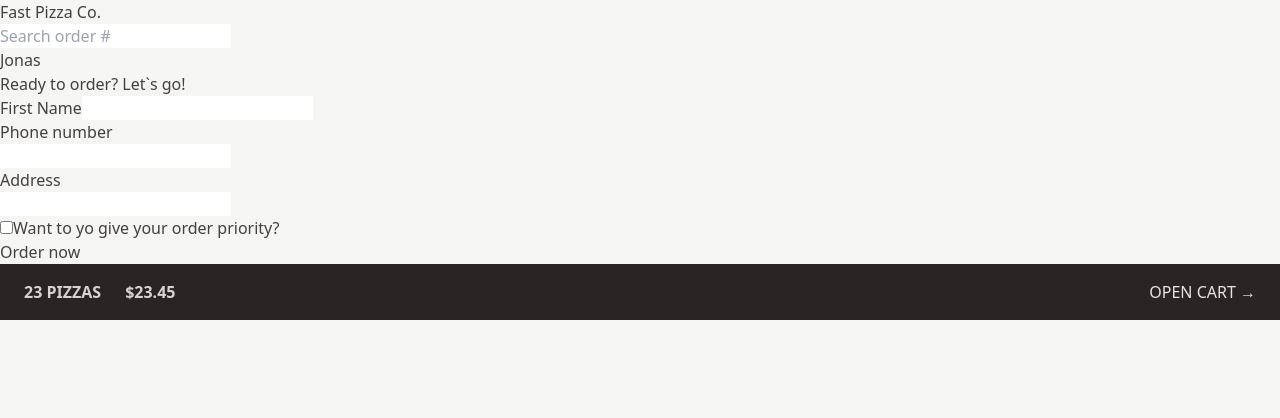
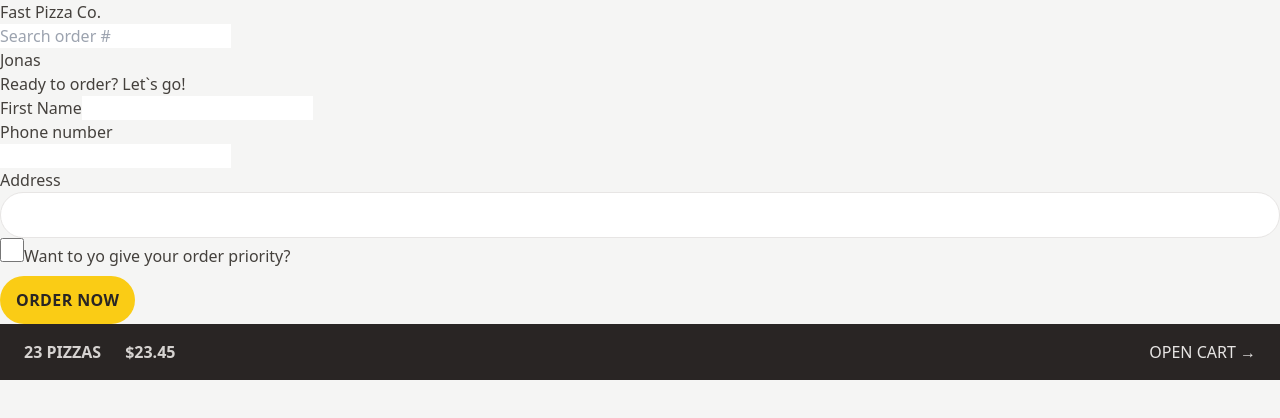
Before and after one commit to Nifemiasaolu/Fast_Pizza, a React (Vite) app: page /order/new in a window 1280 px wide. Shown: the top 418 px of the page. Built offline with nearby package versions, Linux system fonts and the light colour scheme.

Commit message:
Create Overview router

```diff
--- a/src/Features/Order/CreateOrder.jsx
+++ b/src/Features/Order/CreateOrder.jsx
@@ -5,7 +5,7 @@
 // https://uibakery.io/regex-library/phone-number
 const isValidPhone = (str) =>
   /^\+?\d{1,4}?[-.\s]?\(?\d{1,3}?\)?[-.\s]?\d{1,4}[-.\s]?\d{1,4}[-.\s]?\d{1,9}$/.test(
-    str
+    str,
   );
 
 const fakeCart = [
@@ -62,12 +62,24 @@
         <div>
           <label>Address</label>
           <div>
-            <input type="text" name="address" required />
+            <input
+              className="w-full rounded-full border
+              border-stone-200 px-4 py-2 text-sm
+              transition-all duration-300 placeholder:text-stone-400
+              focus:outline-none focus:ring
+              focus:ring-yellow-400 md:px-6 md:py-3"
+              type="text"
+              name="address"
+              required
+            />
           </div>
         </div>
 
         <div>
           <input
+            className="h-6 w-6 accent-yellow-400
+            focus:outline-none focus:ring focus:ring-yellow-400
+            focus:ring-offset-2"
             type="checkbox"
             name="priority"
             id="priority"
@@ -79,7 +91,15 @@
 
         <div>
           <input type="hidden" name="cart" value={JSON.stringify(cart)} />
-          <button disabled={isSubmitting}>
+          <button
+            disabled={isSubmitting}
+            className="mt-2 inline-block rounded-full
+            bg-yellow-400 px-4 py-3 font-semibold uppercase
+            tracking-wide text-stone-800 transition-colors
+            duration-300 hover:bg-yellow-300 focus:bg-yellow-300
+            focus:outline-none focus:ring focus:ring-yellow-300
+            focus:ring-offset-2 disabled:cursor-not-allowed"
+          >
             {isSubmitting ? "Placing order..." : "Order now"}
           </button>
         </div>
@@ -109,8 +129,9 @@
   if (Object.keys(errors).length > 0) return errors;
 
   // If ecerything is okay (and the Phone Number is valid), create new order and redirect
-  const newOrder = await createOrder(order);
-  return redirect(`/order/${newOrder.id}`);
+  // const newOrder = await createOrder(order);
+  // return redirect(`/order/${newOrder.id}`);
+  return null;
 }
 
 export default CreateOrder;
```
